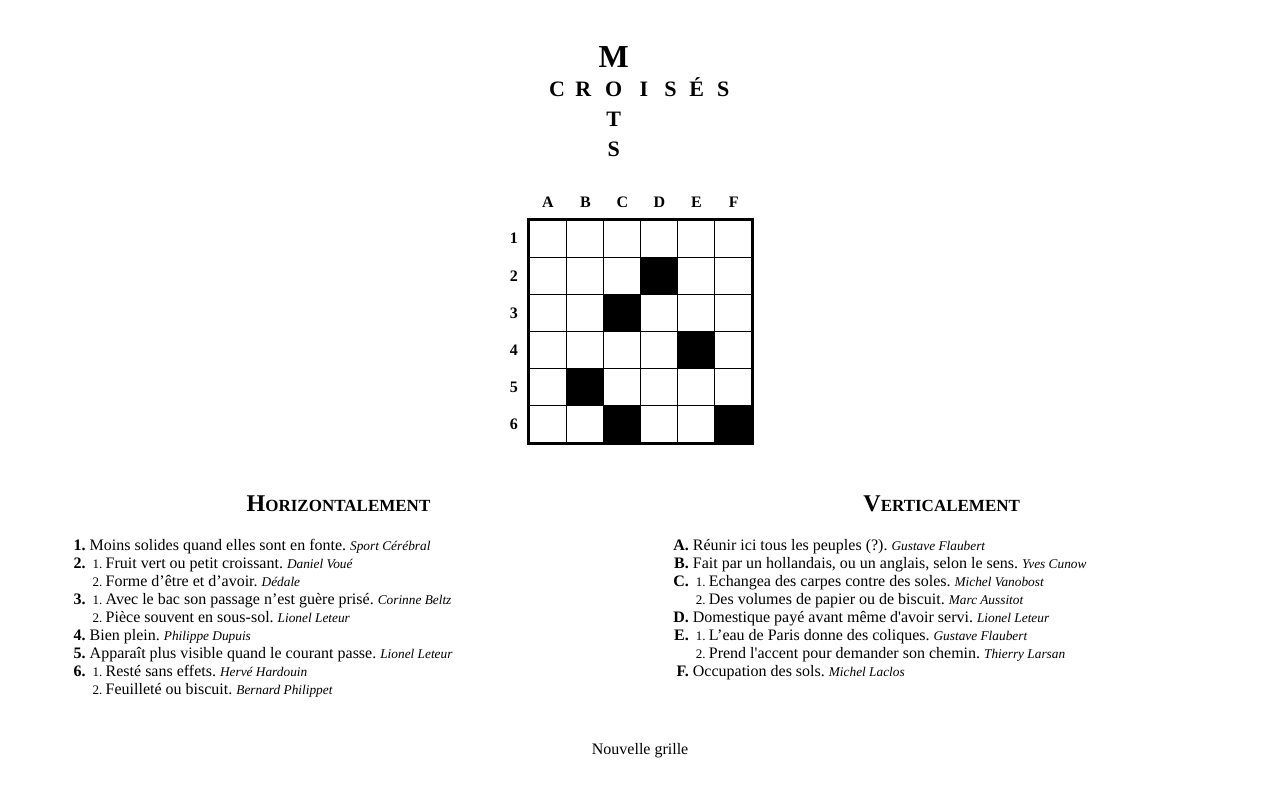
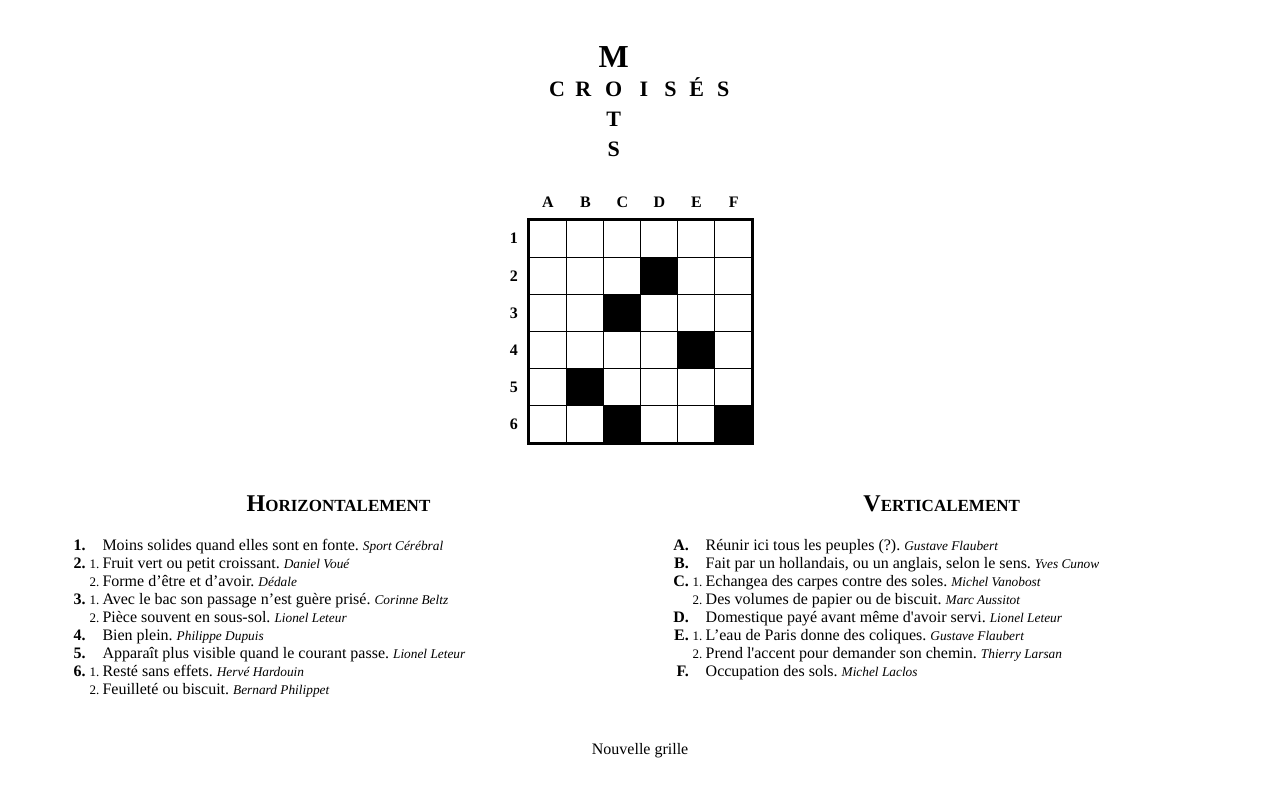
Before and after one commit to adrienmalin/mots-croises, a PHP site: page /index.php?grille=680adfc400003 in a window 1280 px wide. Run offline with PHP 8.4, Linux system fonts and the light colour scheme.

Commit message:
liste de définitions

```diff
--- a/dico.php
+++ b/dico.php
@@ -62,9 +62,9 @@ function mots_espaces($longueur)
         foreach ($mots_de_n_lettres[$i] as $mot1) {
             foreach (mots_espaces($longueur - $i - 1) as $mot2) {
                 if ($mot1 != $mot2) {
-                    $dico["$mot1 $mot2"] = $dico[$mot1] && $dico[$mot2] ? "<ol><li>{$dico[$mot1]}</li><li>{$dico[$mot2]}</li></ol>" : $dico[$mot1] . $dico[$mot2];
+                    $dico["$mot1 $mot2"] = $dico[$mot1] && $dico[$mot2] ? "<li>{$dico[$mot1]}</li><li>{$dico[$mot2]}</li>" : $dico[$mot1] . $dico[$mot2];
                     yield "$mot1 $mot2";
-                    $dico["$mot2 $mot1"] = $dico[$mot2] && $dico[$mot1] ? "<ol><li>{$dico[$mot2]}</li><li>{$dico[$mot1]}</li></ol>" : $dico[$mot2] . $dico[$mot1];
+                    $dico["$mot2 $mot1"] = $dico[$mot2] && $dico[$mot1] ? "<li>{$dico[$mot2]}</li><li>{$dico[$mot1]}</li>" : $dico[$mot2] . $dico[$mot1];
                     yield "$mot2 $mot1";
                     $nb_mots += 2;
                     if ($nb_mots > MAX_MOTS) {
--- a/index.php
+++ b/index.php
@@ -106,7 +106,7 @@ $grille = new Grille($hauteur, $largeur, $id);
                 <h2>Horizontalement</h2>
                 <ol>
                     <?php for ($l = 0; $l < $hauteur; $l++): ?>
-                        <li><?= $dico[$grille->get_ligne($l, $largeur)] ?></li>
+                        <li><ol><?= $dico[$grille->get_ligne($l, $largeur)] ?></ol></li>
                     <?php endfor; ?>
                 </ol>
             </div>
@@ -114,7 +114,7 @@ $grille = new Grille($hauteur, $largeur, $id);
                 <h2>Verticalement</h2>
                 <ol type="A">
                     <?php for ($c = 0; $c < $largeur; $c++): ?>
-                        <li><?= $dico[$grille->get_colonne($c, $hauteur)] ?></li>
+                        <li><ol><?= $dico[$grille->get_colonne($c, $hauteur)] ?></ol></li>
                     <?php endfor; ?>
                 </ol>
             </div>
--- a/style.css
+++ b/style.css
@@ -104,7 +104,7 @@ table.grille {
 }
 
 .definitions li ol {
-    padding-left: 1em;
+    padding-left: 0.8em;
 }
 
 .definitions li li::marker {
```
